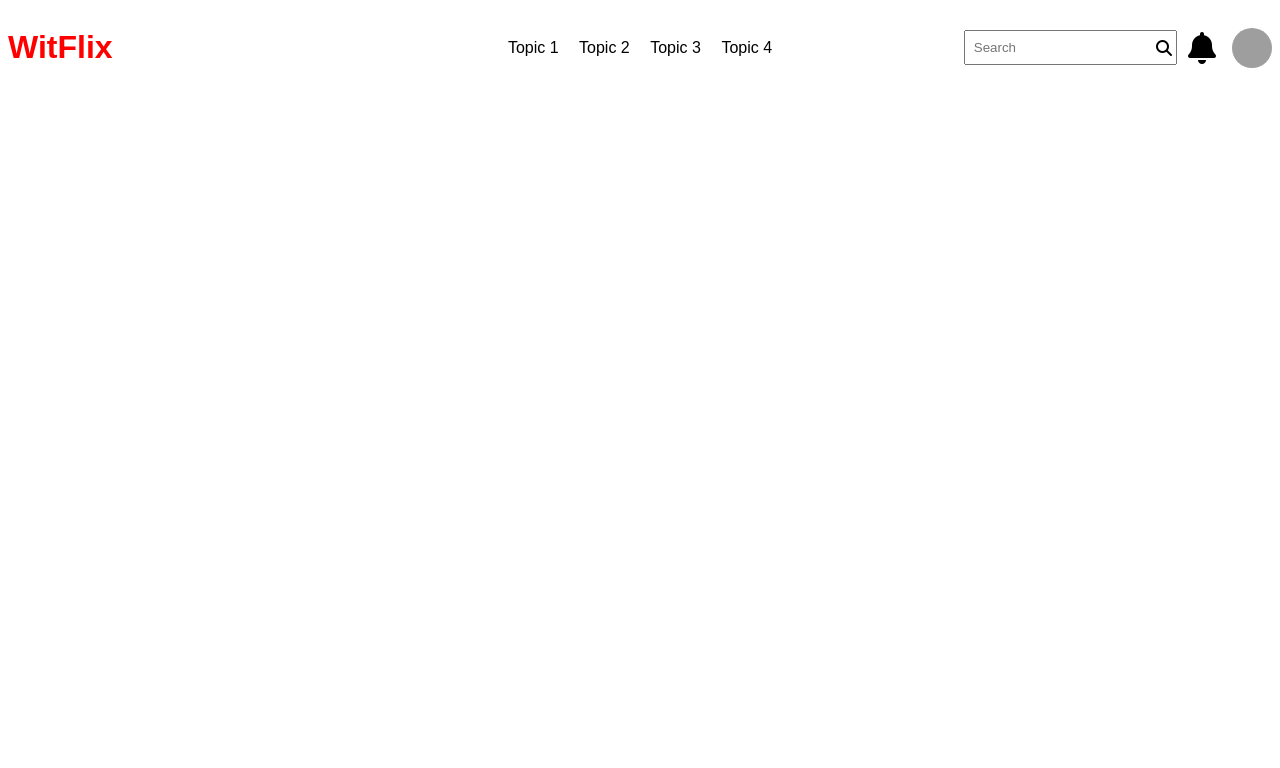
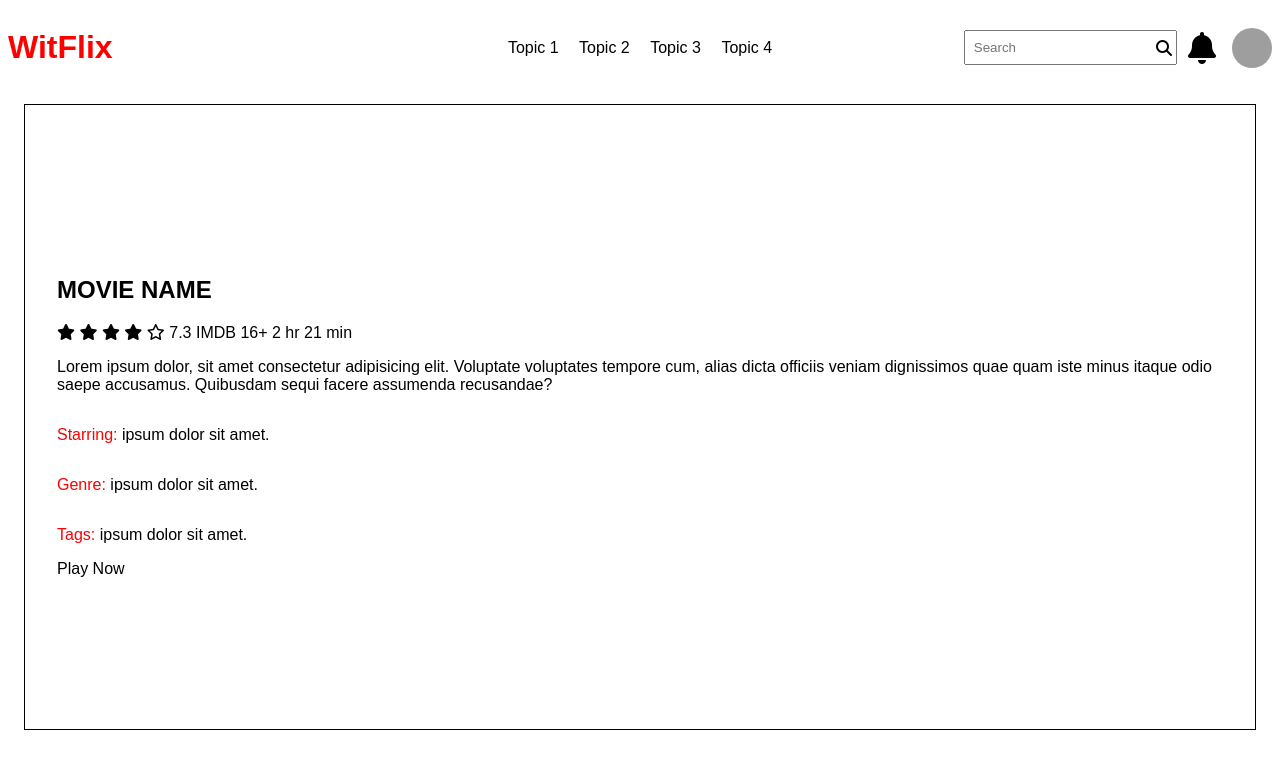
Before and after one commit to fkazanci/witFlix-Project, a plain HTML site: page index.html in a window 1280 px wide. Drawn offline with Linux system fonts and the light colour scheme; grey boxes are pictures that could not be loaded.

Commit message:
main section

```diff
--- a/index.css
+++ b/index.css
@@ -41,3 +41,15 @@ border-radius: 100%;
 h1{
     color: red;
 }
+main{
+    margin: 1rem;
+    border: 1px solid black;
+    padding: 2rem;
+    height: 70vh;
+    display: flex;
+    flex-direction: column;
+    justify-content: center;
+}
+.text-red{
+    color: red;
+}
--- a/index.html
+++ b/index.html
@@ -21,6 +21,37 @@
             <img class="user-avatar" src="https://picsum.photos/200" />
         </div>
     </header>
+    <main>
+        <h2>MOVIE NAME</h2>
+        <div class="info-section">
+            <span>
+            <i class="fa-solid fa-star"></i>
+            <i class="fa-solid fa-star"></i>
+            <i class="fa-solid fa-star"></i>
+            <i class="fa-solid fa-star"></i>
+            <i class="fa-regular fa-star"></i>
+            </span>
+            <span>7.3 IMDB</span>
+            <span>16+</span>
+            <span>2 hr 21 min</span>
+        </div>
+        <p class="description">
+            Lorem ipsum dolor, sit amet consectetur adipisicing elit. Voluptate voluptates tempore cum, alias dicta officiis veniam dignissimos quae quam iste minus itaque odio saepe accusamus. Quibusdam sequi facere assumenda recusandae?
+        </p>
+        <p>
+            <span class="text-red">Starring:</span> ipsum dolor sit amet.
+        </p>
+        <p>
+            <span class="text-red">Genre:</span> ipsum dolor sit amet.
+        </p>
+        <p>
+            <span class="text-red">Tags:</span> ipsum dolor sit amet.
+        </p>
+        <div class="btn">Play Now</div>
+    </main>
+    <section></section>
+    <section></section>
+    <footer></footer>
     </body>
 
 </html>
```
